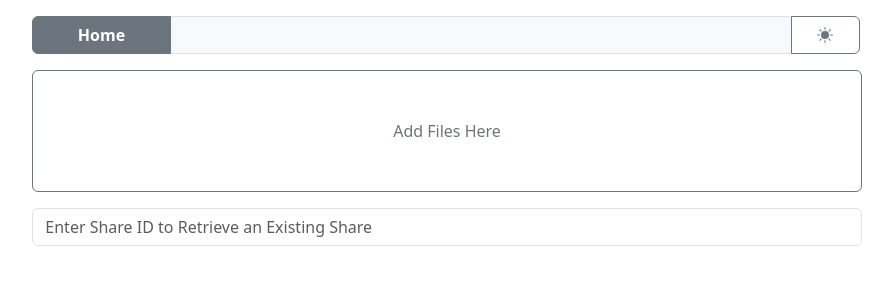
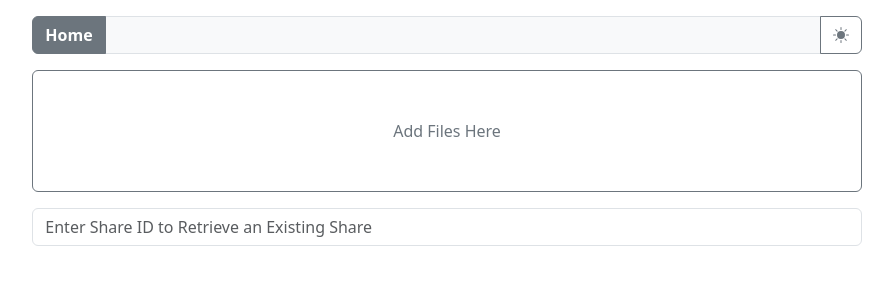
Before and after one commit to EnjoyBacon7/cbFiles, a React (Create React App) app in the folder web/: page / in a window 1280 px wide. Shown: the top 300 px of the page, without its empty margins (193-1086 px from the left). Built offline with nearby package versions, Linux system fonts and the light colour scheme.

Commit message:
Replaced grid system with flex

```diff
--- a/web/src/components/CbHeader.js
+++ b/web/src/components/CbHeader.js
@@ -24,12 +24,12 @@ export function CbHeader(props) {
     return (
         <div className="mt-3">
 
-            <InputGroup className="d-flex">
-            <Button className="col-lg-2" variant="secondary fw-bold" onClick={goHome}>Home</Button>
-                <InputGroup.Text className="col-lg-9 fw-bold" variant="secondary" disabled>
+            <InputGroup>
+            <Button variant="secondary fw-bold" onClick={goHome}>Home</Button>
+                <InputGroup.Text className="fw-bold flex-grow-1" variant="secondary" disabled>
                     {shareId}
                 </InputGroup.Text>
-                <Button variant="outline-secondary" className='d-flex justify-content-center align-items-center col-lg-1' onClick={toggleDarkMode}>
+                <Button variant="outline-secondary" className='d-flex justify-content-center align-items-center' onClick={toggleDarkMode}>
                     {isDarkMode ?
                         <svg xmlns="http://www.w3.org/2000/svg" width="16" height="16" fill="currentColor" className="bi bi-moon-stars-fill" viewBox="0 0 16 16">
                             <path d="M6 .278a.768.768 0 0 1 .08.858 7.208 7.208 0 0 0-.878 3.46c0 4.021 3.278 7.277 7.318 7.277.527 0 1.04-.055 1.533-.16a.787.787 0 0 1 .81.316.733.733 0 0 1-.031.893A8.349 8.349 0 0 1 8.344 16C3.734 16 0 12.286 0 7.71 0 4.266 2.114 1.312 5.124.06A.752.752 0 0 1 6 .278z" />
```
